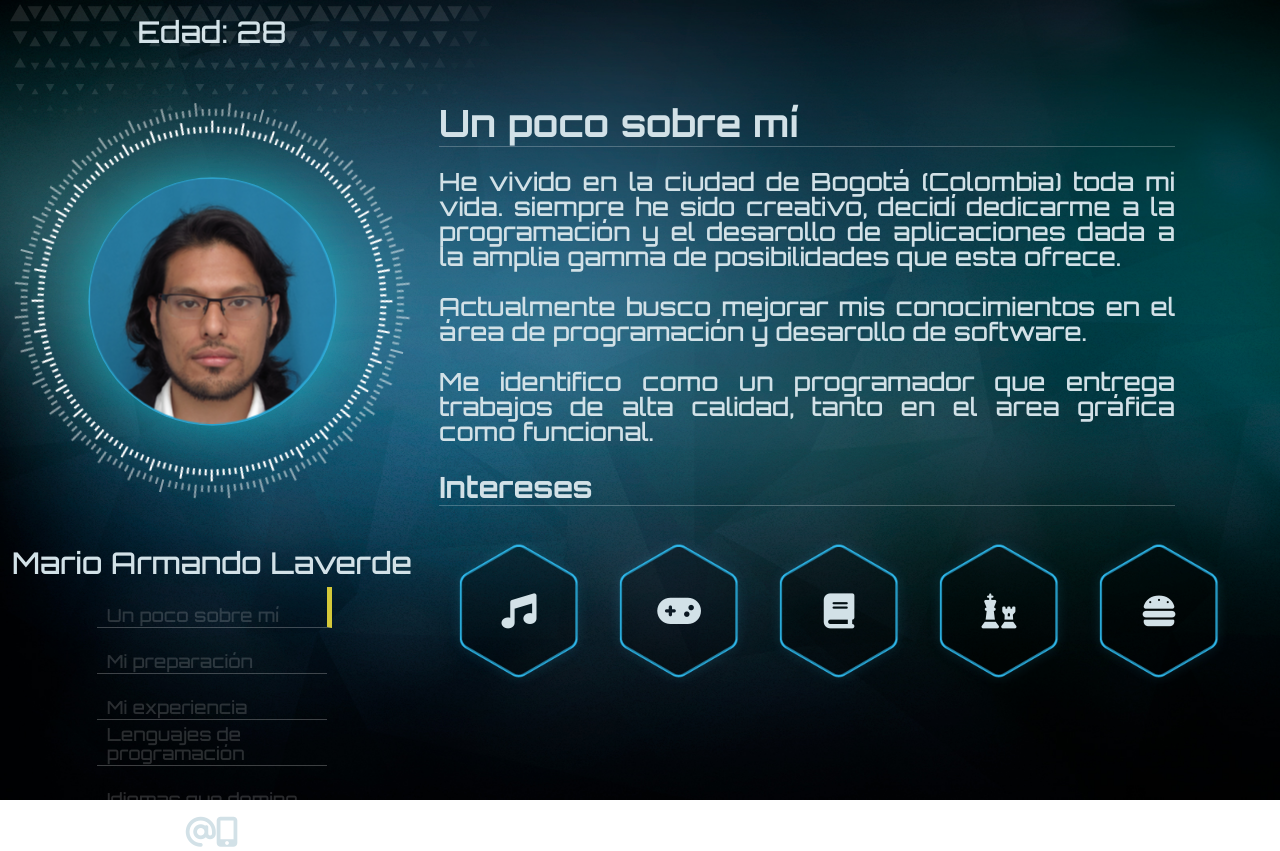
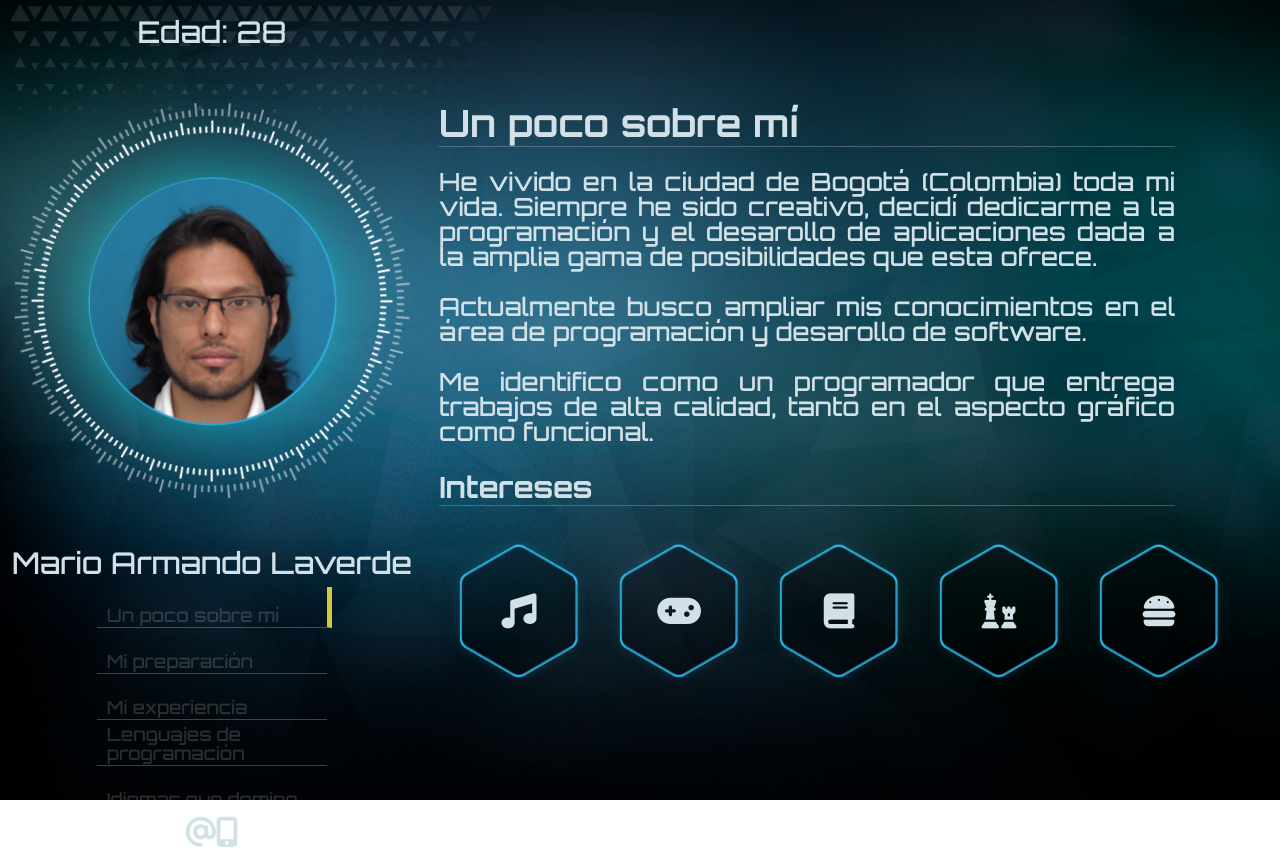
Before and after one commit to ShawnDFox/ShawnDFox.github.io, a plain HTML site: page index.html in a window 1280 px wide. Drawn offline with Linux system fonts and the light colour scheme.

Commit message:
correcciones de sintaxis

```diff
--- a/index.html
+++ b/index.html
@@ -46,13 +46,13 @@
             <div class="content">
                 <h2>Un poco sobre mí</h2>
                 <p><br>
-                    He vivido en la ciudad de Bogotá (Colombia) toda mi vida. siempre he sido creativo, decidí dedicarme a la programación y el
-                    desarollo de aplicaciones dada a la amplia gamma de posibilidades que esta ofrece.
+                    He vivido en la ciudad de Bogotá (Colombia) toda mi vida. Siempre he sido creativo, decidí dedicarme a la programación y el
+                    desarollo de aplicaciones dada a la amplia gama de posibilidades que esta ofrece.
                 </p>
                 <p><br>
-                    Actualmente busco mejorar mis conocimientos en el área de programación y desarollo de software.
+                    Actualmente busco ampliar mis conocimientos en el área de programación y desarollo de software.
                 </p>
-                <p> <br> Me identifico como un programador que entrega trabajos de alta calidad, tanto en el area gráfica como funcional. </p>
+                <p> <br>Me identifico como un programador que entrega trabajos de alta calidad, tanto en el aspecto gráfico como funcional. </p>
 
                 <h3><br>Intereses</h3>
                 <p><br>
```
Also changed, not shown: Education.html (+1 -1 lines), Experience.html (+4 -4 lines).
